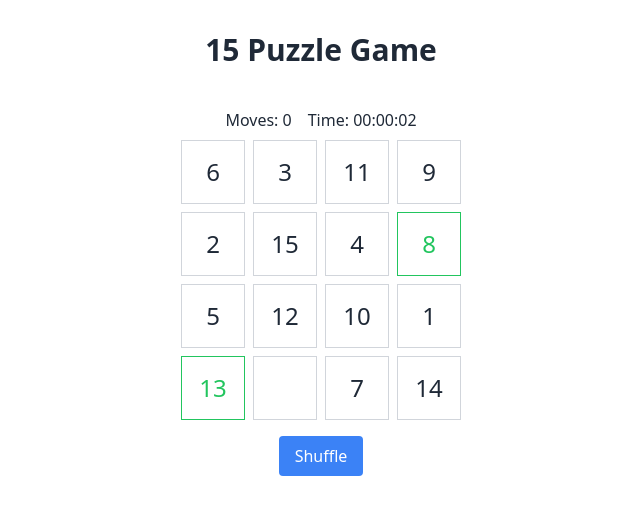
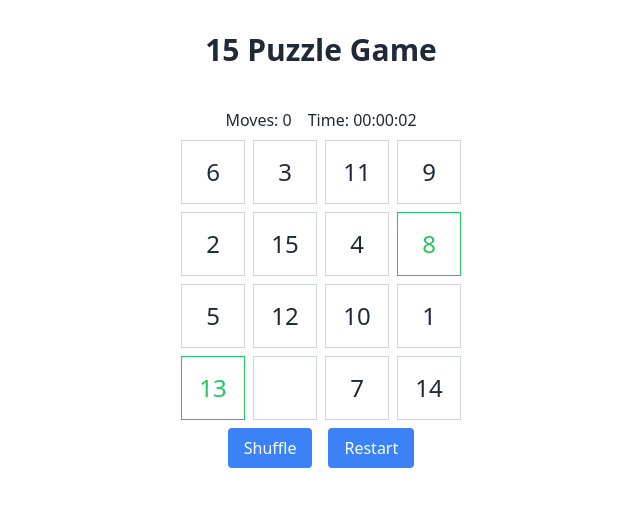
Before and after one commit to findmelily/PROJECT1-SEC-1-GETA, a Vue app: page / in a window 1280 px wide. Both pictures are taken after a click on the button "Start". Shown: the top 514 px of the page, without its empty margins (319-959 px from the left). Built offline with nearby package versions, Linux system fonts and the light colour scheme.

Commit message:
Update restart button Ver0.0.1

```diff
--- a/src/App.vue
+++ b/src/App.vue
@@ -1,31 +1,3 @@
-<!-- <script setup>
- import { ref } from 'vue'
-
-</script>
-
-<template>
-  <div class="text-center">
-  <-- <div>
-    <input type="radio" name="level" id="easy" value="1" v-model="level"/>
-    <label for="easy" class="me-4">Easy</label>
-    <input type="radio" name="level" id="medium" value="2" v-model="level" checked/>
-    <label for="medium" class="me-4">Medium</label>
-    <input type="radio" name="level" id="hard" value="3" v-model="level" />
-    <label for="hard" class="me-4">Hard</label>
-  </div> -->
-
-<!-- <div>
-    <button class="btn bg-green-600 text-white mt-3"
-     @click="$emit('start-play',this.level)">START</button>
-  </div>
-  </div>
-
-
-</template>
-
-<style scoped></style> -->
-
-<!-- App.vue -->
 <template>
   <div class="flex flex-col items-center mt-8">
     <h1 class="text-3xl font-bold mb-4">15 Puzzle Game</h1>
@@ -51,8 +23,11 @@
         </div>
       </div>
       <div class="flex-2">
-        <button @click="shuffle" class="mt-4 bg-blue-500 text-white py-2 px-4 rounded">
+        <button @click="shuffle" class="m-2 bg-blue-500 text-white py-2 px-4 rounded">
           Shuffle
+        </button>
+        <button @click="restart" class="m-2 bg-blue-500 text-white py-2 px-4 rounded">
+          Restart
         </button>
       </div>
     </div>
@@ -61,8 +36,6 @@
 
 
 <script setup>
-// เปลี่ยนเป็น script setup
-
 import { ref, onMounted } from "vue";
 // style ที่เพิ่มไป
 const normalTileStyle = `w-16 h-16 border border-gray-300 flex items-center justify-center text-2xl cursor-pointer bg-white`;
@@ -156,6 +129,11 @@ const isSolved = () => {
 onMounted(() => {
   shuffle();
 });
+
+const restart = () => {
+  gameStarted.value = false;
+};
+
 </script>
 
 <style scoped></style>
```
